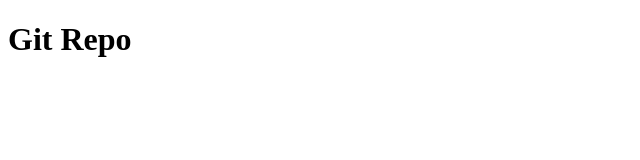
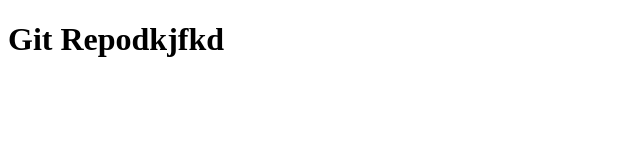
Before and after one commit to razzaque180/EmiCalculator, a plain HTML site: page index2.html in a window 1280 px wide. Shown: the whole page, without its empty margins (0-640 px from the left). Drawn offline with Linux system fonts and the light colour scheme.

Commit message:
updating new line

```diff
--- a/index2.html
+++ b/index2.html
@@ -6,6 +6,6 @@
     <title>Document</title>
 </head>
 <body>
-    <h1>Git Repo</h1>
+    <h1>Git Repodkjfkd</h1>
 </body>
 </html>
```
